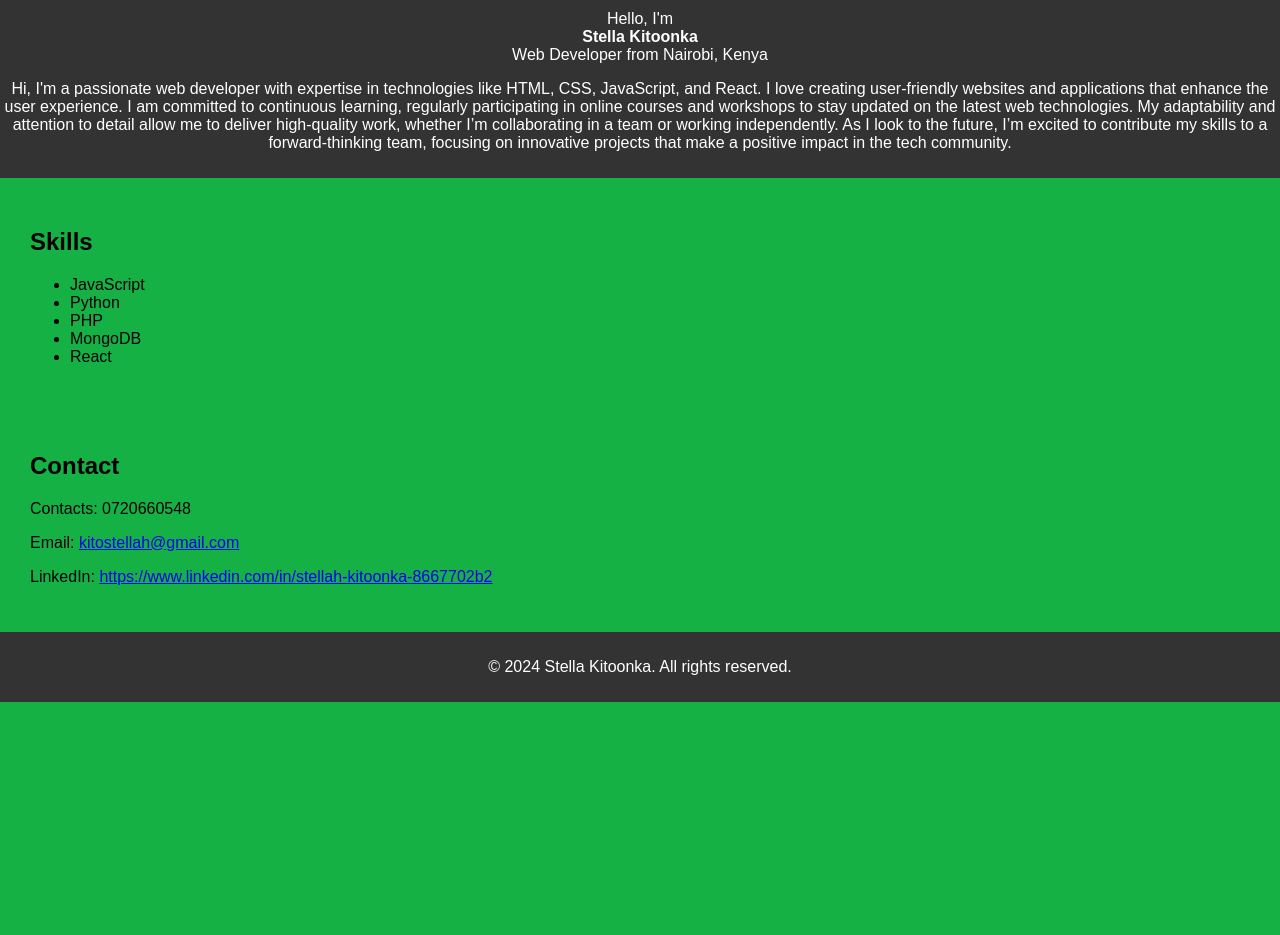
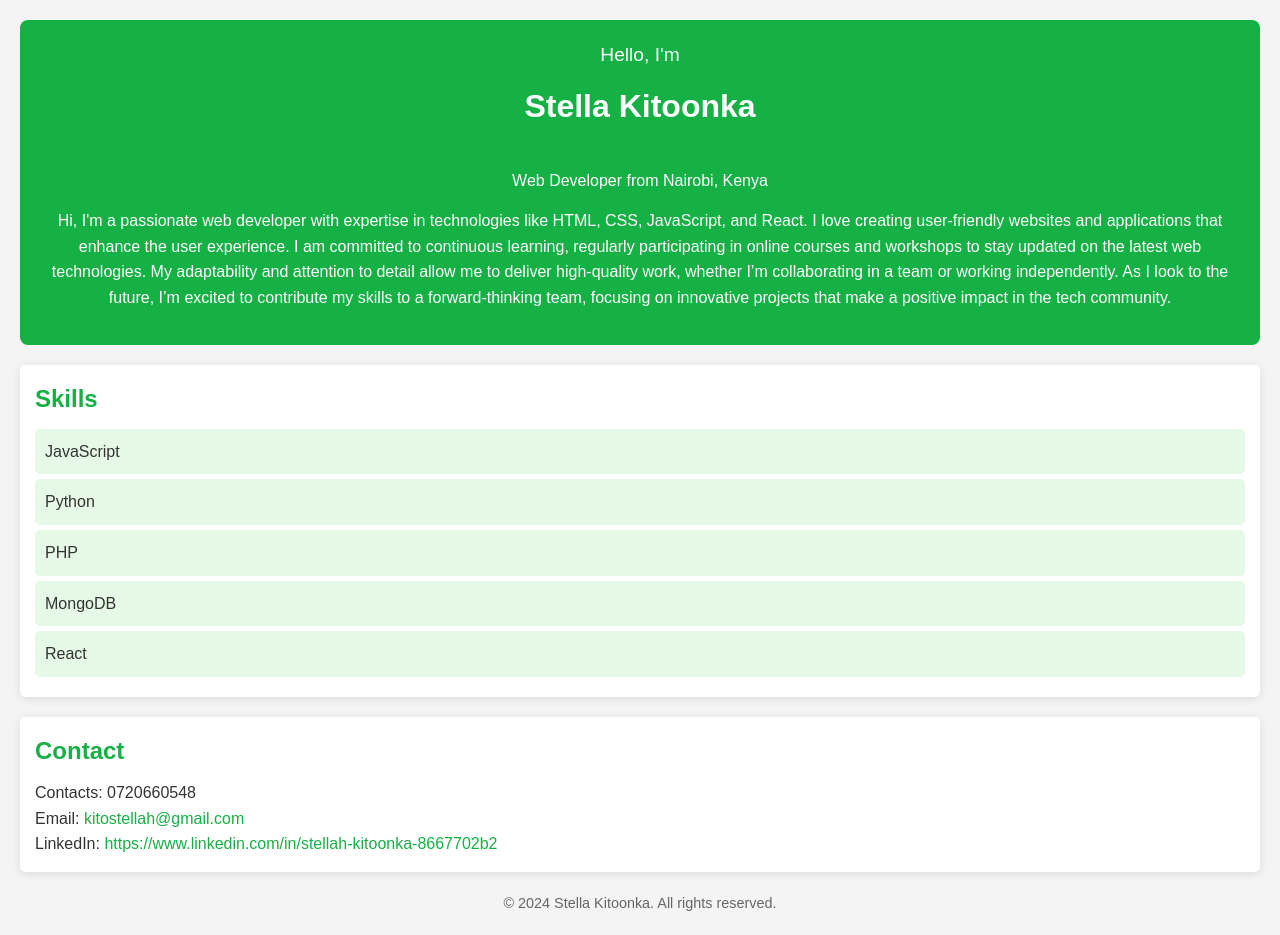
Before and after one commit to Kitoonka/stella, a plain HTML site: page index.html in a window 1280 px wide. Before the commit the page ends 800 px from the top, so only its background shows below. Drawn offline with Linux system fonts and the light colour scheme.

Commit message:
Update styles.css

```diff
--- a/styles.css
+++ b/styles.css
@@ -1,56 +1,78 @@
+/* Reset some default styles */
+* {
+    margin: 0;
+    padding: 0;
+    box-sizing: border-box;
+}
+
 body {
     font-family: Arial, sans-serif;
-    margin: 0;
-    padding: 0;
-   background-color: #16b145
+    background-color: #f4f4f4; /* Light background for contrast */
+    color: #333; /* Dark text for readability */
+    line-height: 1.6;
+    padding: 20px;
 }
 
 header {
-    background-color: #333;
-    color: white;
-    padding: 10px 0;
-    text-align: center;
+    background-color: #16b145; /* Your specified green color */
+    color: white; /* White text for contrast */
+    padding: 20px;
+    border-radius: 8px; /* Slight rounding of corners */
+    text-align: center; /* Center text */
 }
 
-header nav ul {
-    list-style: none;
-    padding: 0;
+nav span {
+    font-size: 1.2em; /* Slightly larger text for introduction */
 }
 
-header nav ul li {
-    display: inline;
-    margin: 0 10px;
+strong {
+    font-size: 2em; /* Larger text for your name */
+    display: block; /* Ensure it takes a full line */
+    margin: 10px 0; /* Add space above and below */
 }
 
-header nav ul li a {
-    color: white;
-    text-decoration: none;
+.hero-text {
+    margin: 15px 0; /* Space around the paragraph */
+    font-size: 1em; /* Normal font size for text */
 }
 
 section {
-    padding: 20px;
-    margin: 10px;
-    background-color: #16b145
-    border-radius: 5px;
+    margin: 20px 0; /* Space between sections */
+    padding: 15px;
+    background-color: white; /* White background for sections */
+    border-radius: 5px; /* Rounding for sections */
+    box-shadow: 0 2px 10px rgba(0, 0, 0, 0.1); /* Subtle shadow */
+}
+
+h2 {
+    color: #16b145; /* Green color for headings */
+    margin-bottom: 10px; /* Space below headings */
+}
+
+ul {
+    list-style-type: none; /* Remove default list styling */
+    padding-left: 0; /* Remove padding */
+}
+
+ul li {
+    background-color: #e6f9e6; /* Light green background for list items */
+    margin: 5px 0; /* Space between list items */
+    padding: 10px; /* Padding inside list items */
+    border-radius: 5px; /* Rounding for list items */
+}
+
+a {
+    color: #16b145; /* Green color for links */
+    text-decoration: none; /* Remove underline from links */
+}
+
+a:hover {
+    text-decoration: underline; /* Underline on hover for links */
 }
 
 footer {
-    text-align: center;
-    padding: 10px;
-    background-color: #333;
-    color: white;
+    text-align: center; /* Center footer text */
+    margin-top: 20px; /* Space above footer */
+    font-size: 0.9em; /* Slightly smaller text for footer */
+    color: #666; /* Lighter color for footer text */
 }
-
-button {
-    padding: 10px 20px;
-    font-size: 16px;
-    background-color: #007bff;
-    color: white;
-    border: none;
-    border-radius: 5px;
-    cursor: pointer;
-}
-
-button:hover {
-    background-color: #0056b3;
-}
```
